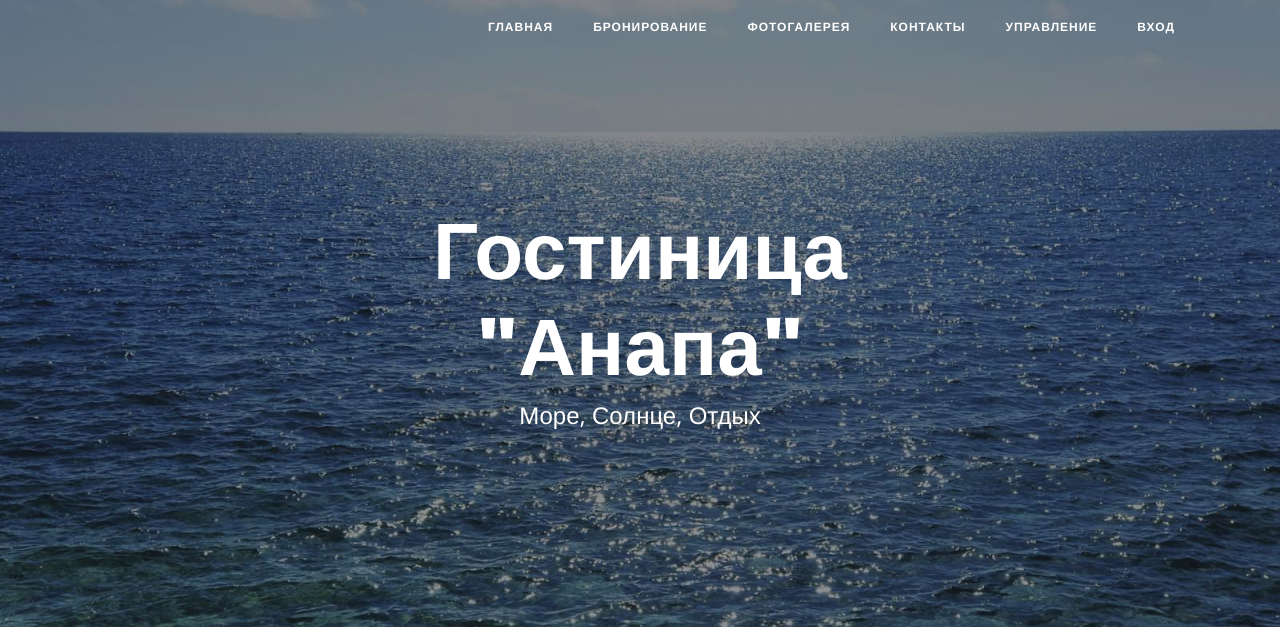
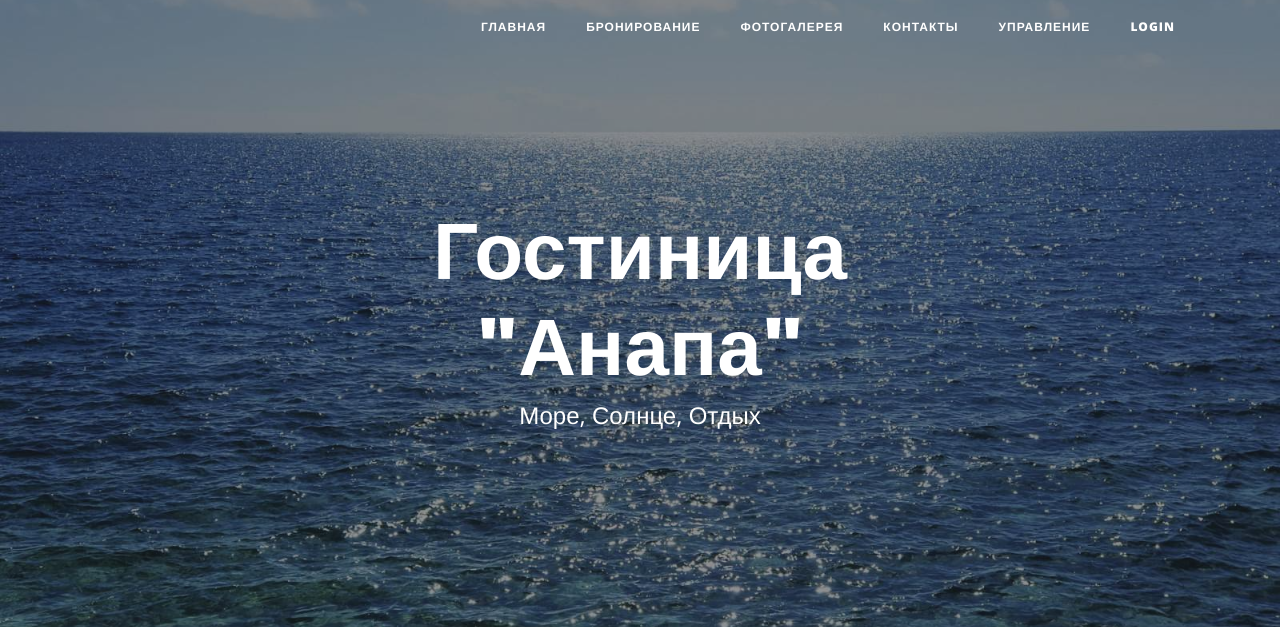
Before and after one commit to Redway67/HW20, a Django app: page /booking/ in a window 1280 px wide. Shown: the top 627 px of the page. Run offline with Django 3.2, Linux system fonts and the light colour scheme; data that the repository does not hold is empty; some libraries are stand-ins or nearby versions.

Commit message:
HW23-User

```diff
--- a/hotel/templates/base.html
+++ b/hotel/templates/base.html
@@ -51,7 +51,7 @@
                     <a class="nav-link" href="{% url 'hotel:administration' %}">Управление</a>
                 </li>
                 <li class="nav-item">
-                    <a class="nav-link" href="{% url 'users:login' %}">Вход</a>
+                    <a class="nav-link" href="{% url 'users:login' %}">Login</a>
                 </li>
             </ul>
         </div>
```
